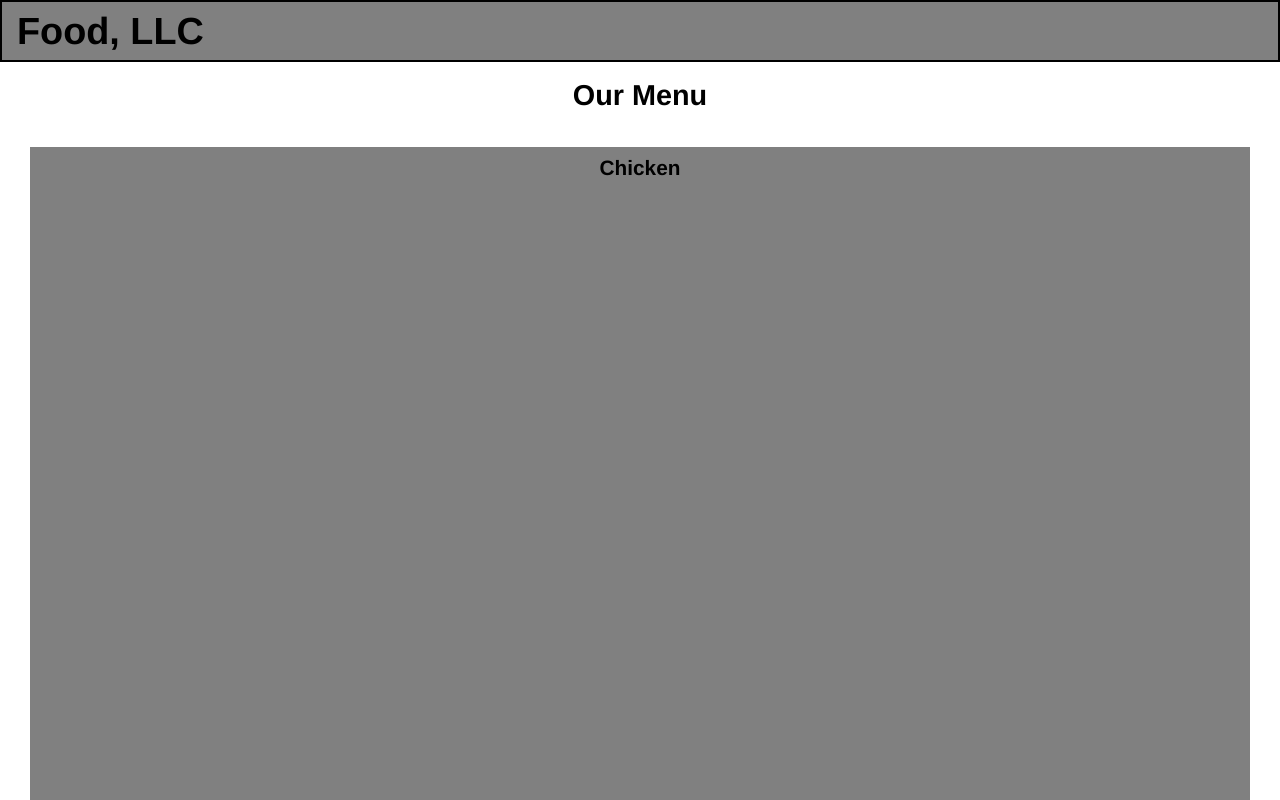
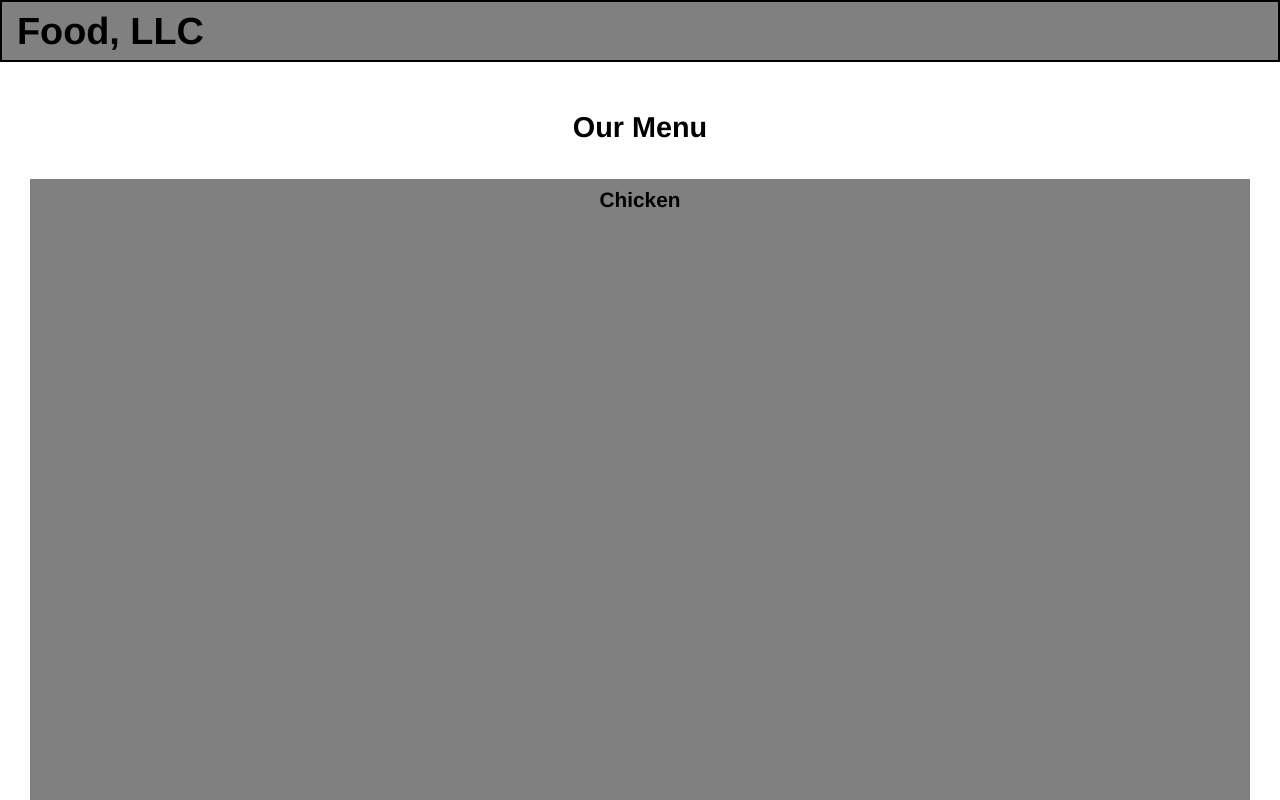
Before and after one commit to stearruda/coursera, a plain HTML site: page mod3_solution/index.html in a window 1280 px wide. Shown: the top 800 px of the page. Drawn offline with Linux system fonts and the light colour scheme.

Commit message:
Final Mod3 Solution

```diff
--- a/mod3_solution/css/styles.css
+++ b/mod3_solution/css/styles.css
@@ -1,6 +1,5 @@
 body {
 	font-size: 16px;
-	margin-top: 50px;
 }
 
 /** HEADER **/
--- a/mod3_solution/index.html
+++ b/mod3_solution/index.html
@@ -18,7 +18,7 @@
 	</head>
 	<body>
 		<header>
-		    <nav id="header-nav" class="navbar navbar-default navbar-fixed-top">
+		    <nav id="header-nav" class="navbar navbar-default">
 		        <div id="header-container" class="container-fluid">
 				    <div class="navbar-header">
 				        <a class="navbar-brand" href="index.html"><h1>Food, LLC</h1></a>
```
